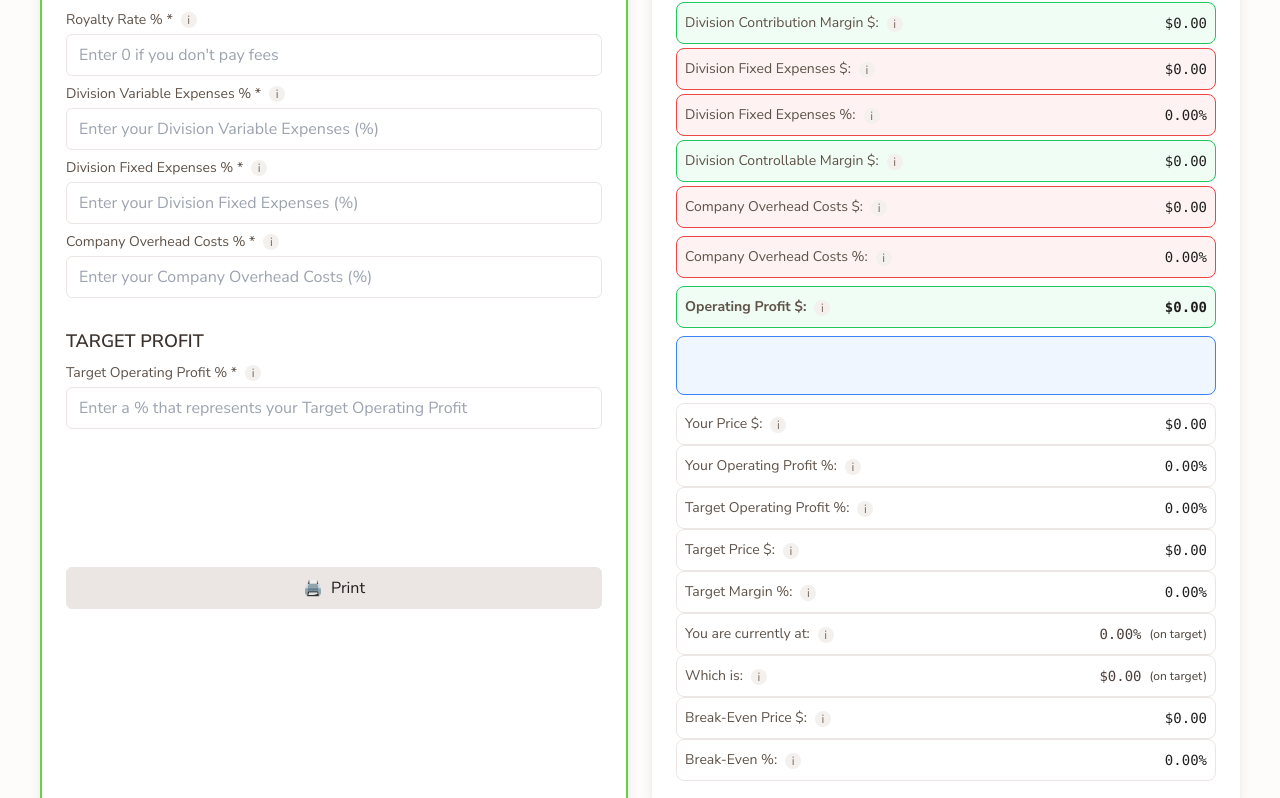
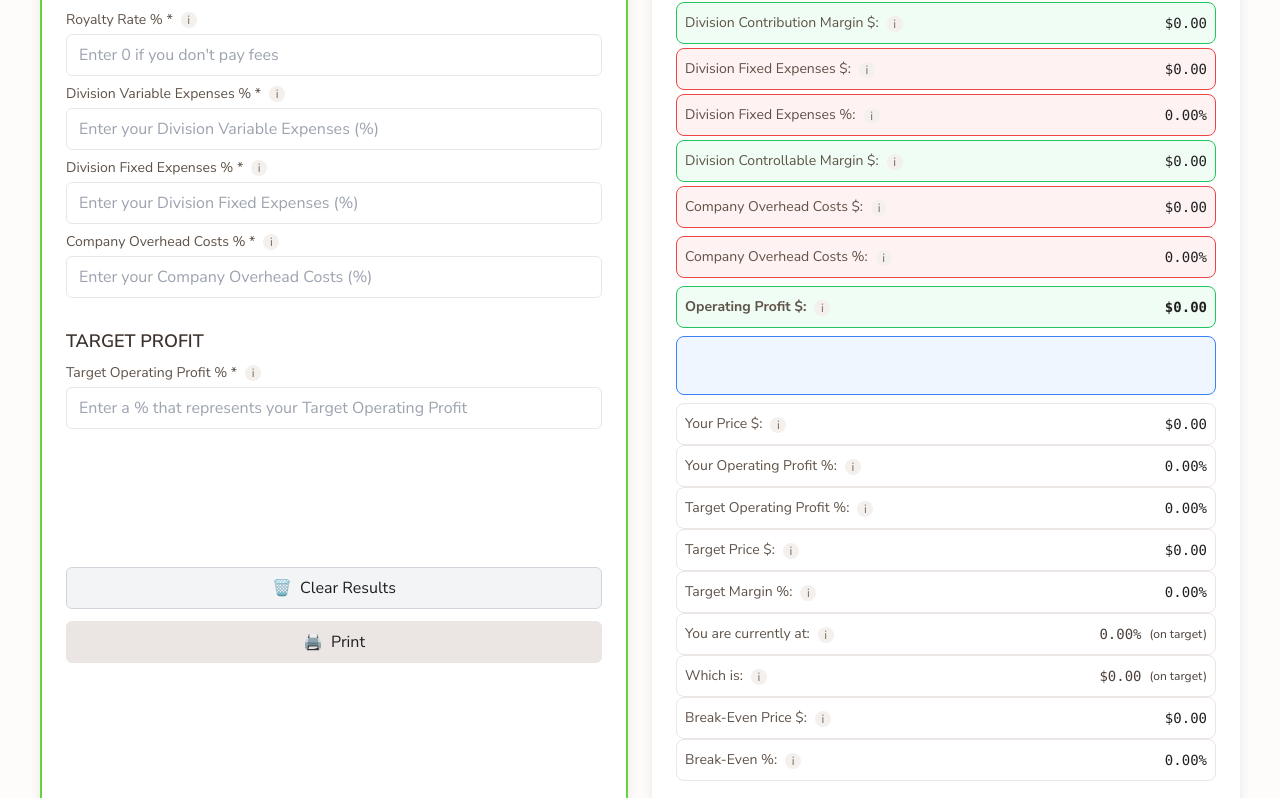
Before and after one commit to KayFernPR/Division-Calculator, a React (Vite) app: page / in a window 1280 px wide. Shown: the part 1172-1970 px from the top of the page. Built offline with nearby package versions, Linux system fonts and the light colour scheme.

Commit message:
Add Clear Results button and preserve form state when switching tabs

```diff
--- a/src/App.jsx
+++ b/src/App.jsx
@@ -78,14 +78,14 @@ function App() {
         {/* Main Content */}
         <div className="space-y-8">
           {/* Calculator Tab */}
-          {activeTab === 'calculator' && (
+          <div style={{ display: activeTab === 'calculator' ? 'block' : 'none' }}>
             <Calculator />
-          )}
+          </div>
 
           {/* Reference Tab */}
-          {activeTab === 'reference' && (
+          <div style={{ display: activeTab === 'reference' ? 'block' : 'none' }}>
             <MarginMarkupTable />
-          )}
+          </div>
         </div>
 
         {/* Footer */}
--- a/src/components/Calculator.jsx
+++ b/src/components/Calculator.jsx
@@ -1037,17 +1037,26 @@ const Calculator = () => {
             </div>
 
                 {/* Action Buttons */}
-                <div className="flex gap-4 pt-2" style={{marginTop: '130px'}}>
-              <button
+                <div className="flex flex-col gap-3 pt-2" style={{marginTop: '130px'}}>
+                  <button
                     type="button"
-            onClick={handlePrint}
-                    className="flex-1 py-2 px-4 rounded-md focus:outline-none focus:ring-2 focus:ring-offset-2 transition-colors flex items-center justify-center gap-2"
+                    onClick={resetForm}
+                    className="w-full py-2 px-4 rounded-md focus:outline-none focus:ring-2 focus:ring-offset-2 transition-colors flex items-center justify-center gap-2"
+                    style={{backgroundColor: '#f3f4f6', borderColor: '#d1d5db', color: '#1F1F1F', borderWidth: '1px', borderStyle: 'solid'}}
+                  >
+                    <span>🗑️</span>
+                    Clear Results
+                  </button>
+                  <button
+                    type="button"
+                    onClick={handlePrint}
+                    className="w-full py-2 px-4 rounded-md focus:outline-none focus:ring-2 focus:ring-offset-2 transition-colors flex items-center justify-center gap-2"
                     style={{backgroundColor: '#EBE6E3', borderColor: '#EBE6E3', color: '#1F1F1F', borderWidth: '1px', borderStyle: 'solid'}}
-          >
+                  >
                     <span>🖨️</span>
                     Print
-          </button>
-            </div>
+                  </button>
+                </div>
           </form>
 
           {/* Additional padding to match Results box height */}
```
